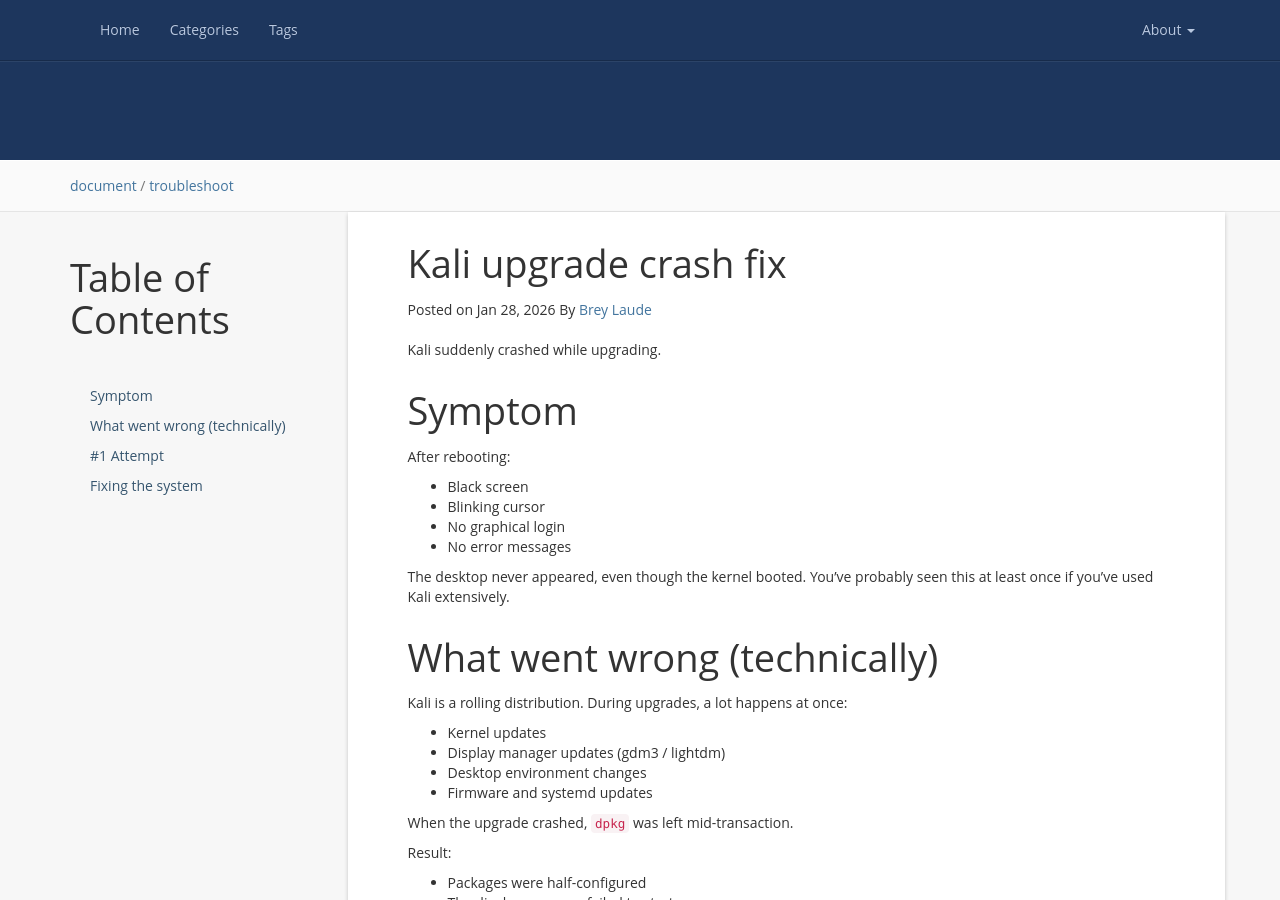
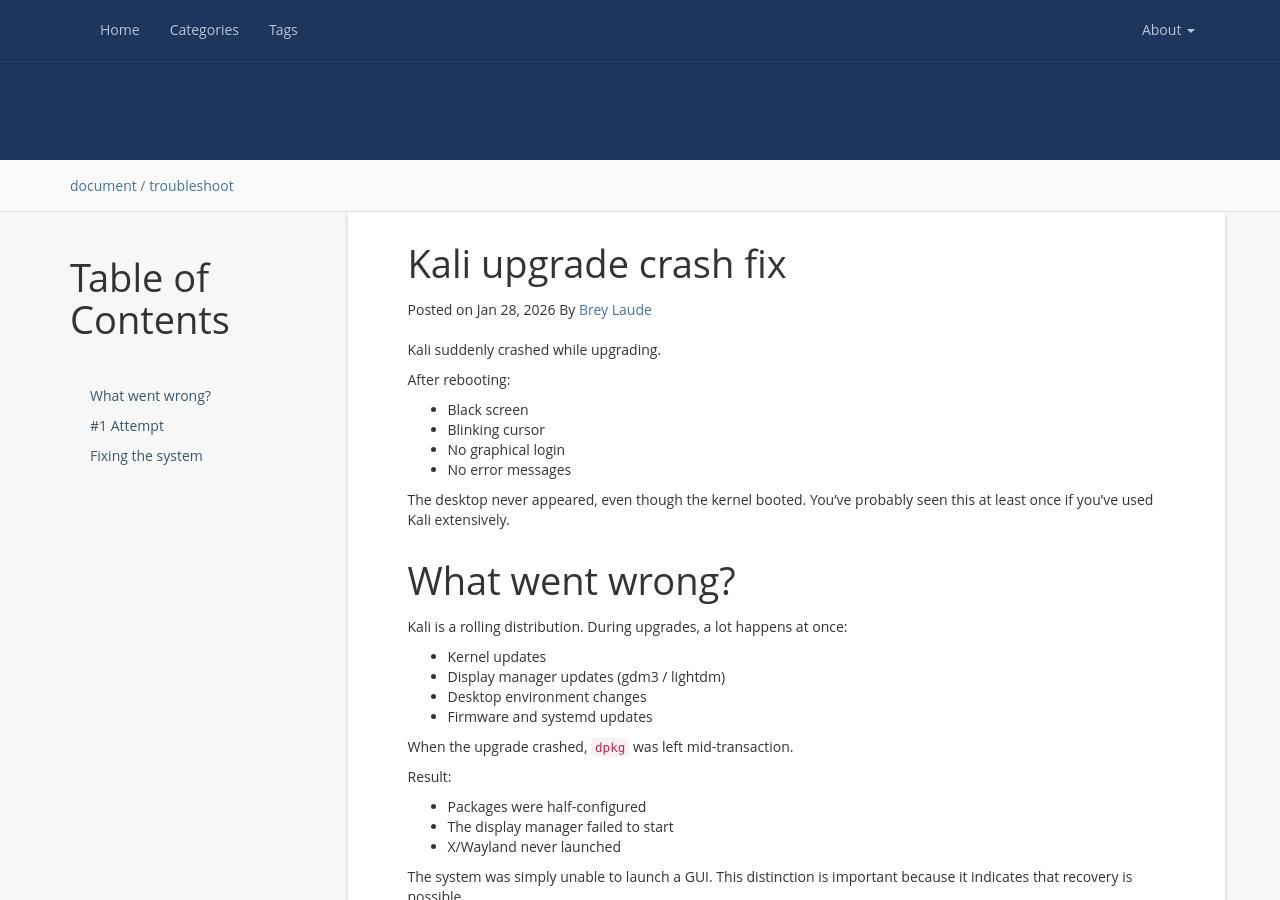
Before and after one commit to bllaude/bllaude.github.io, a Jekyll site: the page built from _posts/2026-01-28-kali-upgrade-crash-fix.md, in a window 1280 px wide and 900 px high. Built offline with Jekyll 4.4.1, drawn with Linux system fonts in a browser that asks for light colours; a script that is not in the unit is left out; comment, search, counter and statistics services are not loaded.

Commit message:
Update 2026-01-28-kali-upgrade-crash-fix.md

```diff
--- a/_posts/2026-01-28-kali-upgrade-crash-fix.md
+++ b/_posts/2026-01-28-kali-upgrade-crash-fix.md
@@ -12,8 +12,6 @@
 
 Kali suddenly crashed while upgrading.
 
-Symptom                                                    {#Symptom}
-====================================
 After rebooting:
 - Black screen
 - Blinking cursor
@@ -22,7 +20,7 @@
 
 The desktop never appeared, even though the kernel booted. You've probably seen this at least once if you've used Kali extensively.
 
-What went wrong (technically)                                                    {#Wrong}
+What went wrong?                                                    {#Wrong}
 ====================================
 Kali is a rolling distribution. During upgrades, a lot happens at once:
 - Kernel updates
```
